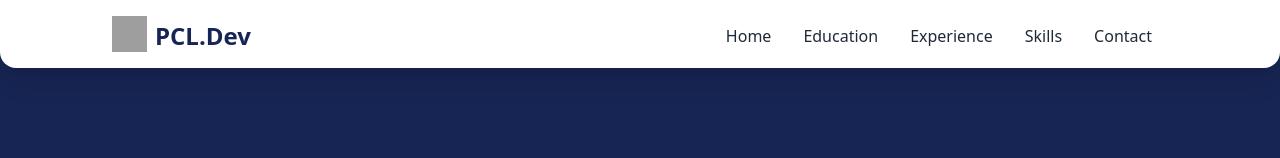
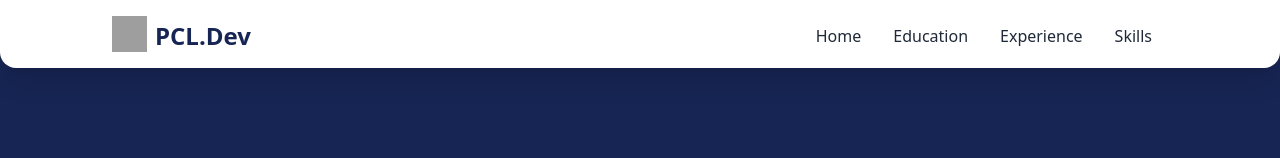
Before and after one commit to PCL-TUM/profile-reactjs, a React (Vite) app: page / in a window 1280 px wide. Shown: the top 158 px of the page. Built offline with nearby package versions, Linux system fonts and the light colour scheme; grey boxes are pictures that could not be loaded.

Commit message:
Run Build

```diff
--- a/src/App.jsx
+++ b/src/App.jsx
@@ -48,7 +48,7 @@ function App() {
       <Education />
       <Experience />
       <Skills />
-      <Contact />
+      {/* <Contact /> */}
     </div>
   );
 }
--- a/src/components/Navbar.jsx
+++ b/src/components/Navbar.jsx
@@ -74,7 +74,7 @@ function Navbar() {
                   Skills
                 </a>
               </li>
-              <li className="">
+              {/* <li className="">
                 <a
                   href="#Contact"
                   data-to-scrollspy-id="Contact"
@@ -82,7 +82,7 @@ function Navbar() {
                 >
                   Contact
                 </a>
-              </li>
+              </li> */}
             </ul>
           </div>
         </div>
@@ -127,7 +127,7 @@ function Navbar() {
                 Skills
               </a>
             </li>
-            <li>
+            {/* <li>
               <a
                 href="#Contact"
                 className="block py-2 px-3 rounded-md hover:font-semibold hover:bg-blue-50 hover:text-blue-950 hover:shadow-md hover:shadow-blue-950/4 md:bg-transparent md:text-blue-700 md:p-0"
@@ -135,7 +135,7 @@ function Navbar() {
               >
                 Contact
               </a>
-            </li>
+            </li> */}
           </ul>
         </form>
 
```
Also changed, not shown: 1 other file (tests, documents, lock files or other folders).
